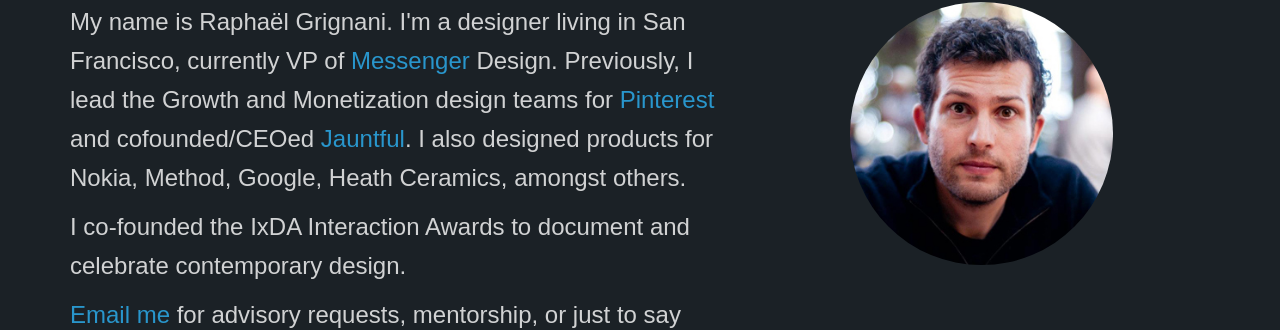
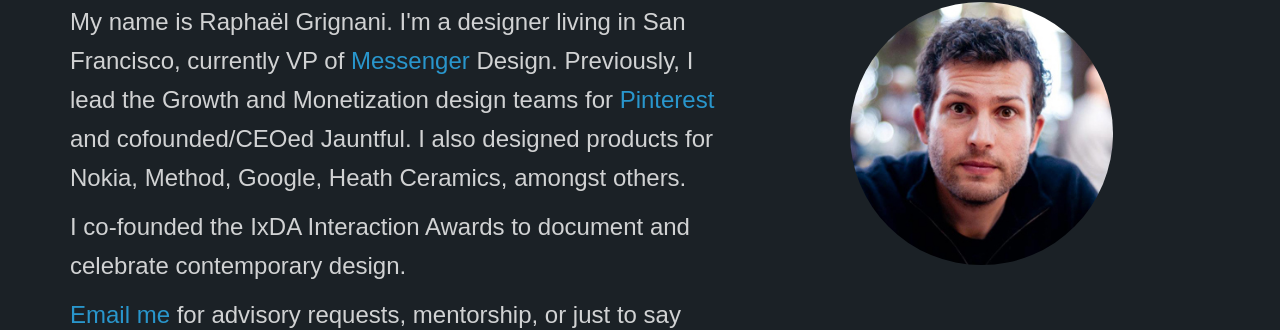
Before and after one commit to Jauntful/private-about-me, a Jekyll site: the page built from index.html, in a window 1280 px wide. Shown: the part 118-448 px from the top of the page. Built offline with Jekyll 4.4.1, drawn with Linux system fonts in a browser that asks for light colours; nearby versions of some CDN libraries.

Commit message:
Update header.html

```diff
--- a/_includes/header.html
+++ b/_includes/header.html
@@ -5,7 +5,7 @@
         <img src="{{ site.baseurl }}/assets/raphaelgrignani.jpg" alt="Rapha&euml;l Grignani" class="img-responsive img-circle">
       </div>
       <div class="col-xs-12 col-sm-7 col-sm-pull-3">
-        <p class="text--lead">My name is Rapha&euml;l Grignani. I'm a designer living in San Francisco, currently VP of <a href="https://messenger.com">Messenger</a> Design. Previously, I lead the Growth and Monetization design teams for <a href="http://creative.pinterest.com/">Pinterest</a> and cofounded/CEOed <a href="https://jauntful.com/">Jauntful</a>. I also designed products for Nokia, Method, Google, Heath Ceramics, amongst others.</p>
+        <p class="text--lead">My name is Rapha&euml;l Grignani. I'm a designer living in San Francisco, currently VP of <a href="https://messenger.com">Messenger</a> Design. Previously, I lead the Growth and Monetization design teams for <a href="http://creative.pinterest.com/">Pinterest</a> and cofounded/CEOed Jauntful. I also designed products for Nokia, Method, Google, Heath Ceramics, amongst others.</p>
         <p class="text--lead">I co-founded the IxDA Interaction Awards to document and celebrate contemporary design.</p>
         <p class="text--lead"><a href='javascript:noSpam("hei", "grignani.org?subject=My name is ...")'>Email me</a> for advisory requests, mentorship, or just to say hello.</p>
       </div>
```
